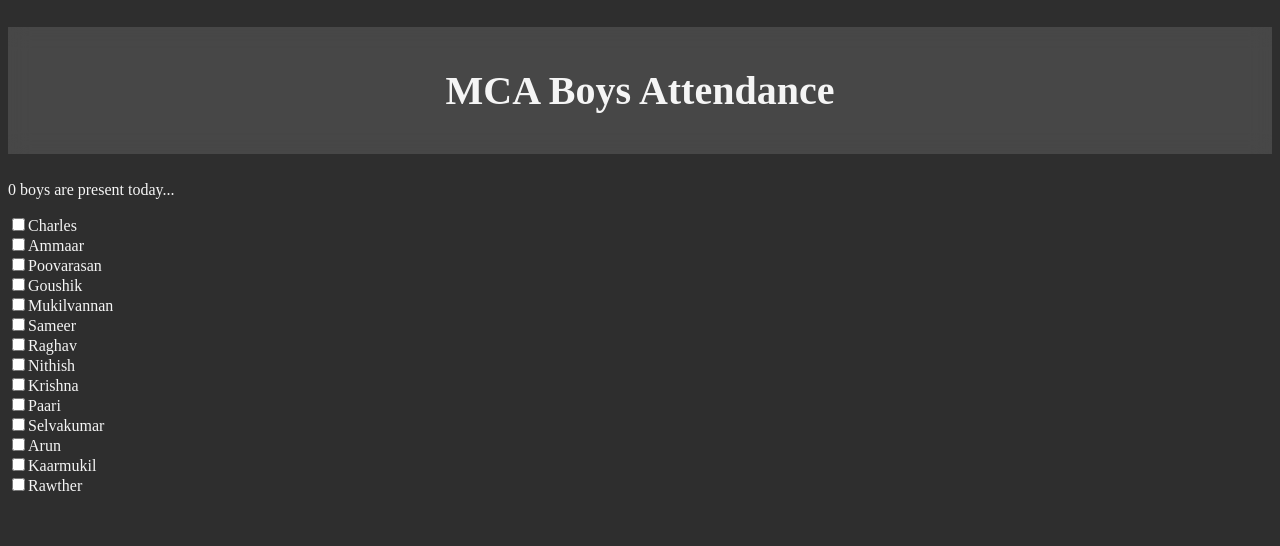
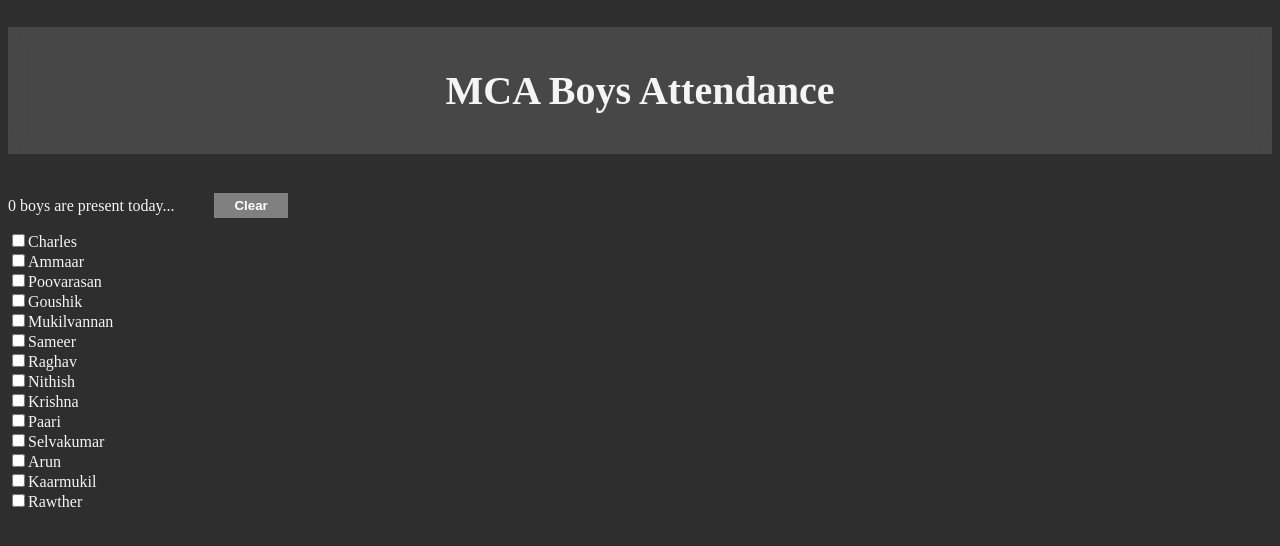
Before and after one commit to Charles7458/simple-attendance-app, a React (Vite) app: page / in a window 1280 px wide. Shown: the top 546 px of the page. Built offline with nearby package versions, Linux system fonts and the light colour scheme.

Commit message:
added clear button

```diff
--- a/src/App.css
+++ b/src/App.css
@@ -11,3 +11,13 @@ body {
   text-align: center;
   backdrop-filter: blur(10px);
 }
+
+.clear-btn {
+  height: fit-content;
+  padding: 5px 20px;
+  margin-left: 40px;
+  background-color: gray;
+  border: none;
+  color: white;
+  font-weight: bolder;
+}
--- a/src/App.tsx
+++ b/src/App.tsx
@@ -2,14 +2,14 @@ import { useState } from 'react'
 
 import './App.css'
 
-function Student(student : { name: string, id : number, setAttendance : (id: number,isPresent:boolean) => void}) {
+function Student(student : { name: string, id : number, attendance:boolean, setAttendance : (id: number,isPresent:boolean) => void}) {
 function handleCheck(checked:boolean) {
     student.setAttendance(student.id,checked);
     console.log(student.id, checked)
 }
   return (
     <div>
-      <input type="checkbox" onChange={e => handleCheck(e.target.checked)} />
+      <input type="checkbox" checked={student.attendance} onChange={e => handleCheck(e.target.checked)} />
       <span>{student.name}</span>
     </div>
   );
@@ -18,27 +18,37 @@ function handleCheck(checked:boolean) {
 function App() {
   const students = ["Charles", "Ammaar", "Poovarasan","Goushik","Mukilvannan", "Sameer", "Raghav", "Nithish", "Krishna", "Paari",
     "Selvakumar","Arun", "Kaarmukil","Rawther"]
-  const [attendance,setAttendance] = useState(Array(students.length).fill(0));
+  const [attendance,setAttendance] = useState(Array(students.length).fill(false));
   console.log(attendance)
   const [total,setTotal] = useState(0);
+
   function handleAttendance(id:number,isPresent:boolean){
     const newAttendance = attendance;
     if(isPresent){
-      newAttendance[id] = 1;
+      newAttendance[id] = true;
     }
     else{
-      newAttendance[id] = 0;
+      newAttendance[id] = false;
     }
     setAttendance(newAttendance)
-    setTotal(n=>attendance.reduce((accumulator:number,curr:number)=>accumulator+curr,0))
+    let count = 0;
+    attendance.forEach(present=>{if(present){count++}})
+    setTotal(count)
     console.log(total)
+  }
+
+  function clear() {
+    setAttendance(Array(students.length).fill(false))
   }
 
   return (
     <div>
       <h1 className='head'>MCA Boys Attendance</h1>
-      <p>{total == attendance.length ? "All" : total} boys are present today...</p>
-      {students.map((student,i) => <Student name={student} id={i} setAttendance={handleAttendance} />)}
+      <div style={{display:"flex", alignItems:'center'}}>
+        <p>{total == attendance.length ? "All" : total} boys are present today...</p>
+        <button onClick={clear} className='clear-btn'>Clear</button>
+      </div>
+      {students.map((student,i) => <Student name={student} id={i} setAttendance={handleAttendance} attendance={attendance[i]} />)}
     </div>
   )
 }
```
